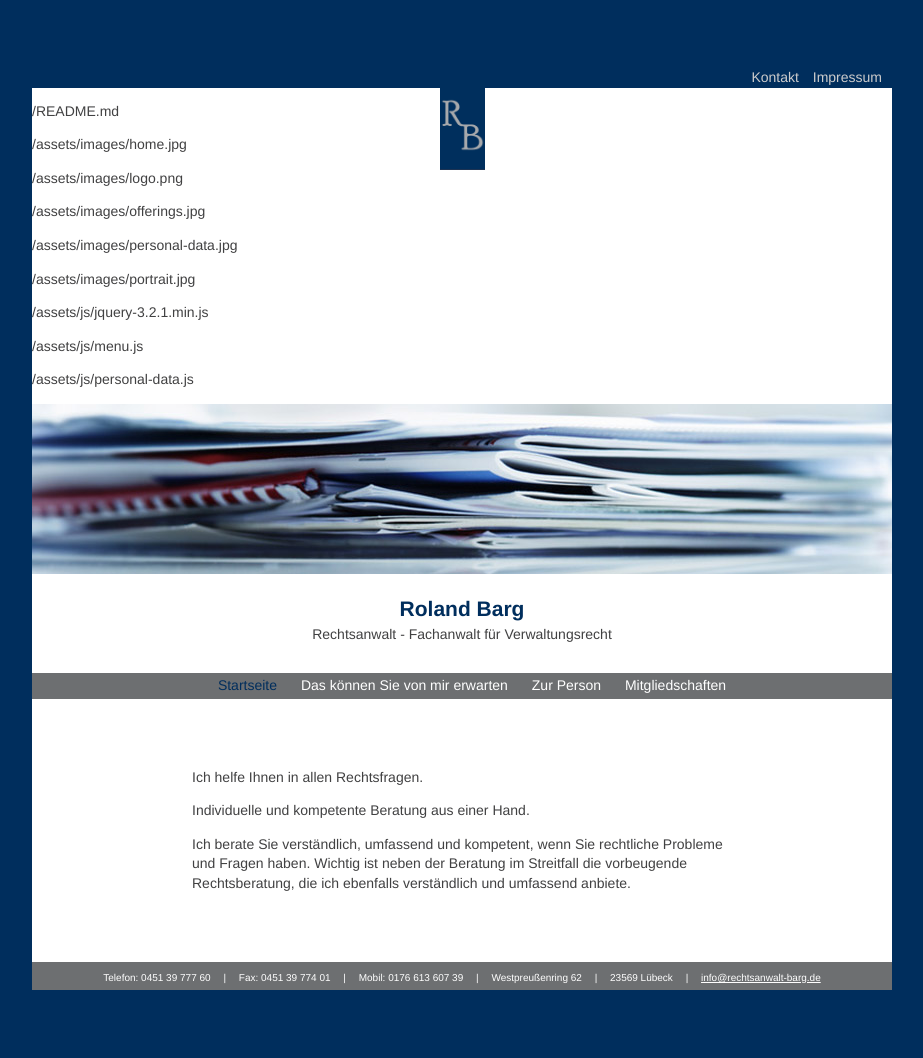
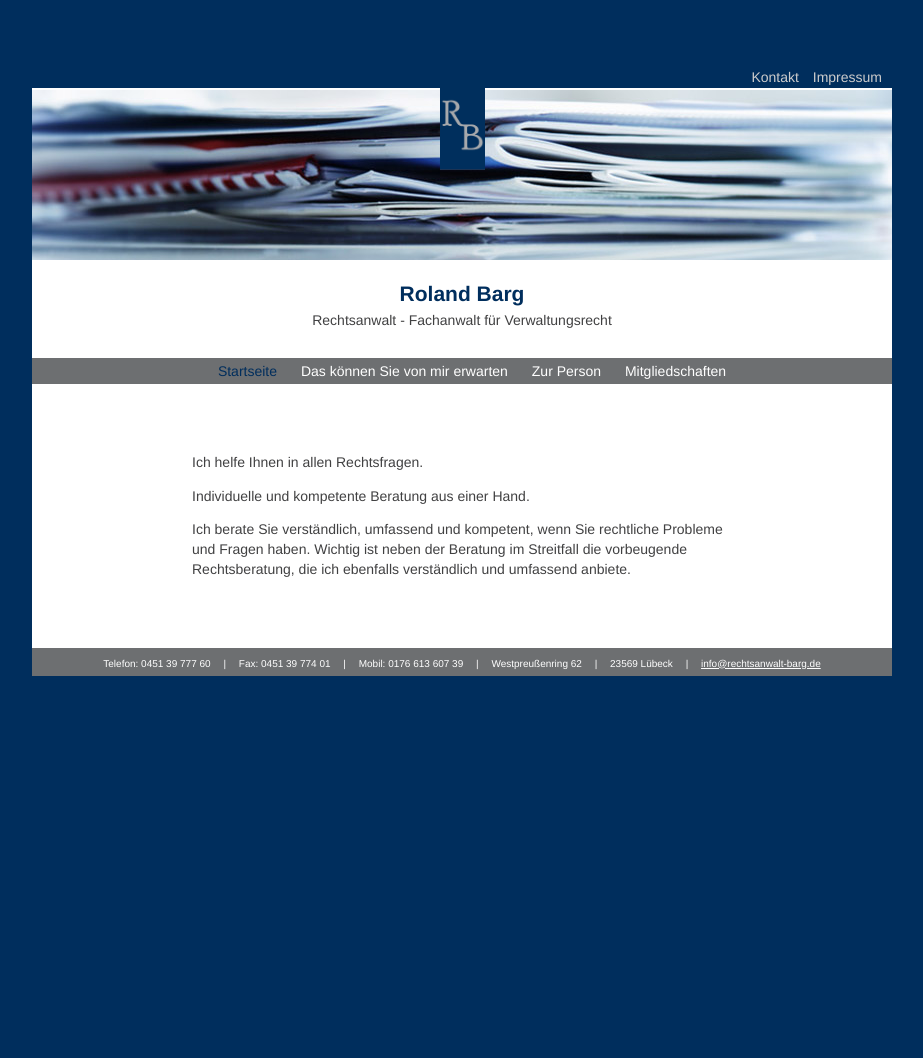
Before and after one commit to RWCB/rechtsanwalt-barg, a Jekyll site: the page built from index.md, in a window 1280 px wide. Shown: the whole page, without its empty margins (178-1101 px from the left). Built offline with Jekyll 4.4.1, drawn with Linux system fonts in a browser that asks for light colours; our own code applies the rules of GitHub Pages for plain Markdown files; a script that is not in the unit is left out; the repository's description, which GitHub fills in, is left out; after the commit the page ends 900 px from its top, so only the background shows below that.

Commit message:
Update default.html

```diff
--- a/_layouts/default.html
+++ b/_layouts/default.html
@@ -27,15 +27,14 @@
       </topmenu>
 
       {% capture imageUrl %}{{page.url | prepend: '/assets/images/' | replace:'.html','.jpg'}}{% endcapture %}
-      {% assign exists = "false" %}
+      {% assign exists = false %}
       {% for image in site.static_files %}
-      <p>{{ image.path }}</p>
         {% if image.path == imageUrl %}
-          {% assign exists = "true" %}
+          {% assign exists = true %}
         {% endif %}
       {% endfor %}
 
-      {% if exists == "true" %}
+      {% if exists == true %}
         <img src="{{ imageUrl | relative_url }}"/>
       {% else %}
         <img src="{{ '/assets/images/home.jpg' | relative_url }}"/>
```
